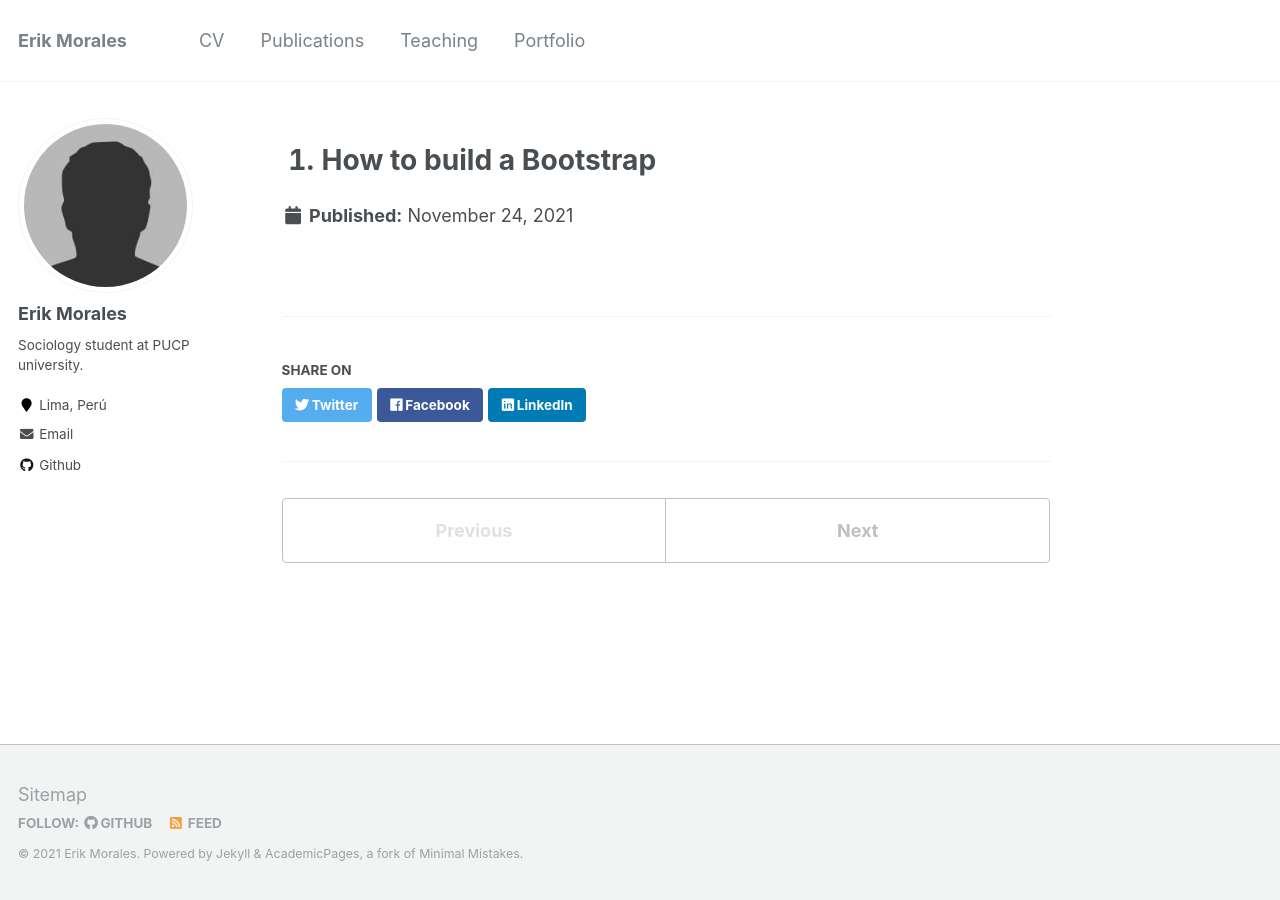
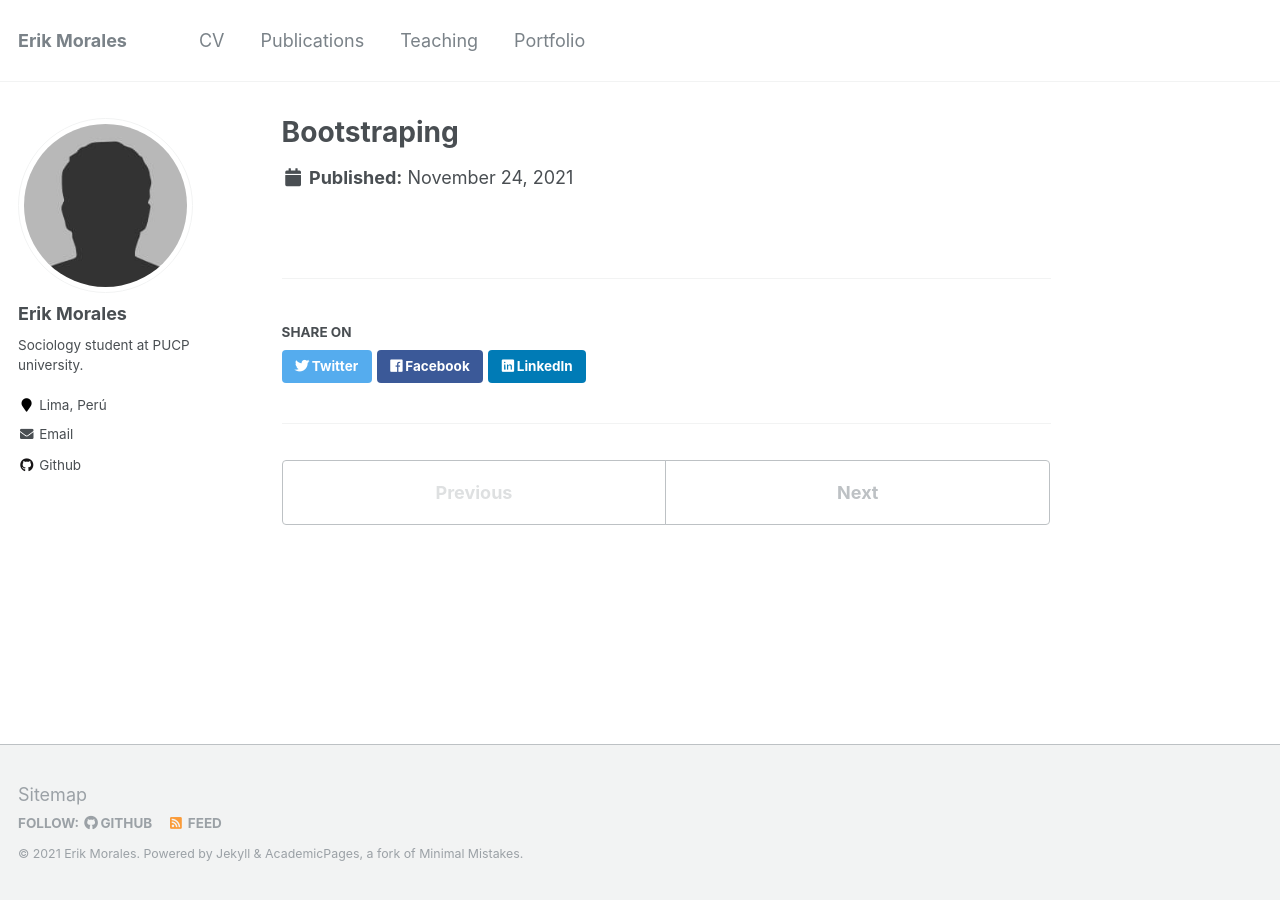
Before and after one commit to HaloReach2552/Brando.fold.github.io, a Jekyll site: the page built from _portfolio/portfolio-1.md, in a window 1280 px wide. Built offline with Jekyll 4.4.1, drawn with Linux system fonts in a browser that asks for light colours.

Commit message:
Update portfolio-1.md

```diff
--- a/_portfolio/portfolio-1.md
+++ b/_portfolio/portfolio-1.md
@@ -1,5 +1,5 @@
 ---
-title: "1. How to build a Bootstrap"
+title: "Bootstraping"
 excerpt: "In this part of the code I created, I am going to explain how the bootstrap method is useful to make estimations on Standar Errors and more. For futher information visit this link I leaved"
 excerpt1: "[link](https://github.com/alexanderquispe/ECO224/blob/main/Labs/replication_5/Bootstrap.ipynb)"
 collection: portfolio
```
